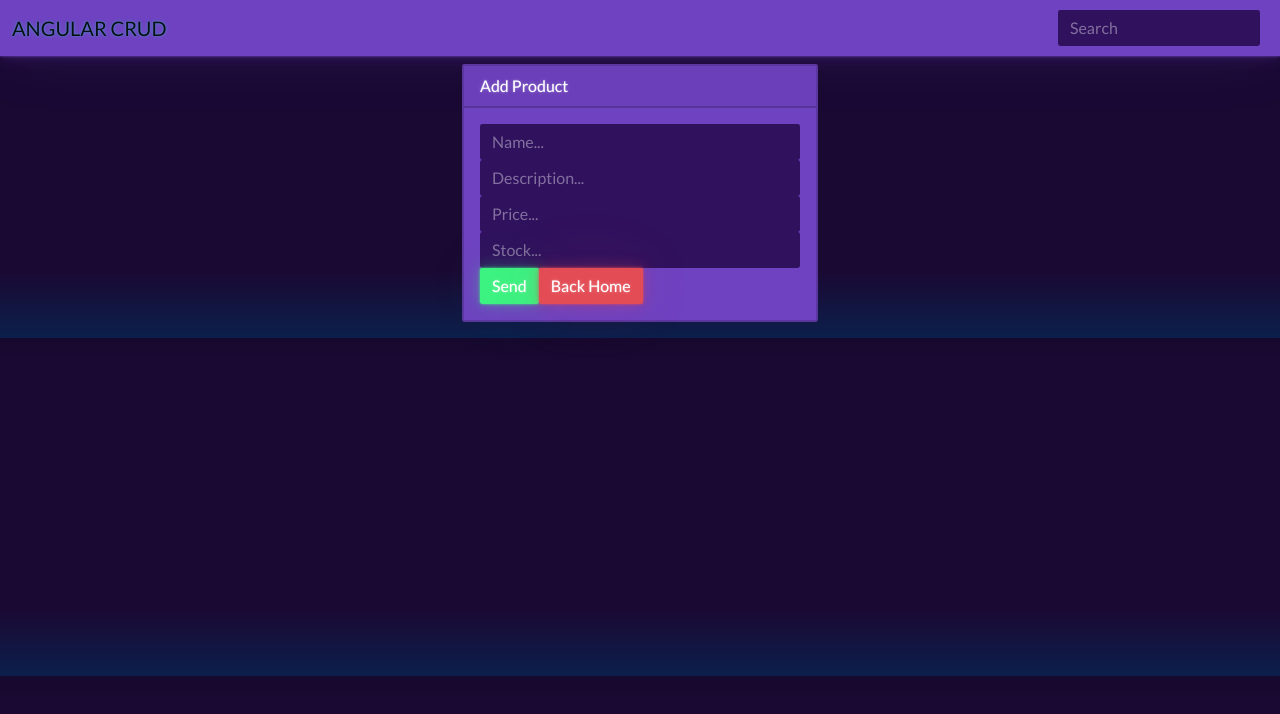
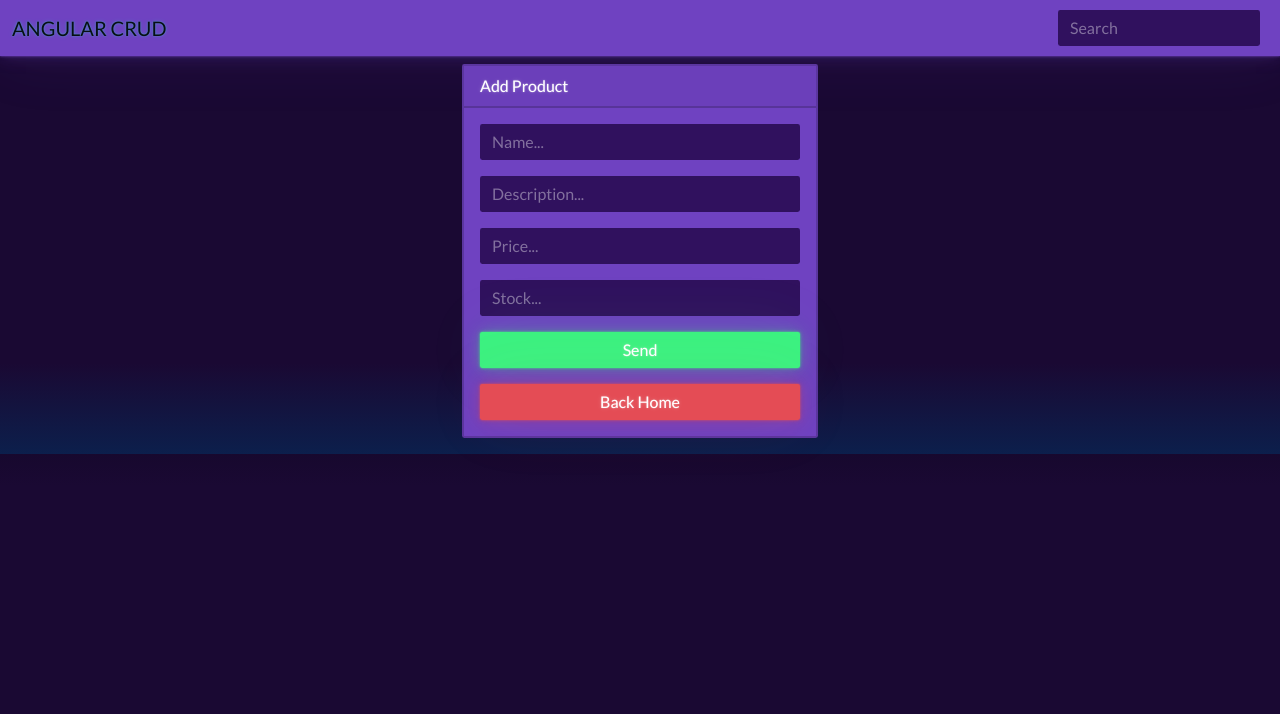
Before and after one commit to Solrac-616/frontend, an Angular app: page /add in a window 1280 px wide. Shown: the top 714 px of the page. Built offline with nearby package versions, Linux system fonts and the light colour scheme.

Commit message:
form froup

```diff
--- a/src/app/components/add-edit-product/add-edit-product.component.html
+++ b/src/app/components/add-edit-product/add-edit-product.component.html
@@ -5,12 +5,12 @@
     <div class="col-lg-4 offset-lg-4">
       <div class="card text-white bg-primary mb-3" style="max-width: 30rem;">
         <div class="card-header">Add Product</div>
-        <div class="card-body d-flex flex-column gap-3">
-          <form action="">
-            <input type="text" class="form-control" name="" id="" placeholder="Name...">
-            <input type="text" class="form-control" name="" id="" placeholder="Description...">
-            <input type="text" class="form-control" name="" id="" placeholder="Price...">
-            <input type="text" class="form-control" name="" id="" placeholder="Stock...">
+        <div class="card-body">
+          <form action="" [formGroup]="form" class="d-flex flex-column gap-3">
+            <input formControlName="name" type="text" class="form-control" name="" id="" placeholder="Name...">
+            <input formControlName="description" type="text" class="form-control" name="" id="" placeholder="Description...">
+            <input formControlName="price" type="text" class="form-control" name="" id="" placeholder="Price...">
+            <input formControlName="stock" type="text" class="form-control" name="" id="" placeholder="Stock...">
             <button type="button" class="btn btn-success">Send</button>
             <button type="button" routerLink="/" class="btn btn-danger">Back Home</button>
           </form>
--- a/src/app/components/add-edit-product/add-edit-product.component.ts
+++ b/src/app/components/add-edit-product/add-edit-product.component.ts
@@ -1,6 +1,6 @@
 import { Component } from '@angular/core';
 
-import { FormGroup } from '@angular/forms';
+import { FormBuilder, FormGroup, Validators } from '@angular/forms';
 
 @Component({
   selector: 'app-add-edit-product',
@@ -10,7 +10,12 @@ import { FormGroup } from '@angular/forms';
 export class AddEditProductComponent {
   form: FormGroup;
 
-  constructor() {
-    this.form = new FormGroup({});
+  constructor(private fb: FormBuilder) {
+    this.form = this.fb.group({
+      name: ['', [Validators.required, Validators.maxLength(20)]],
+      description: ['', Validators.required],
+      price: [null, Validators.required],
+      stock: [null, Validators.required]
+    });
   }
 }
```
